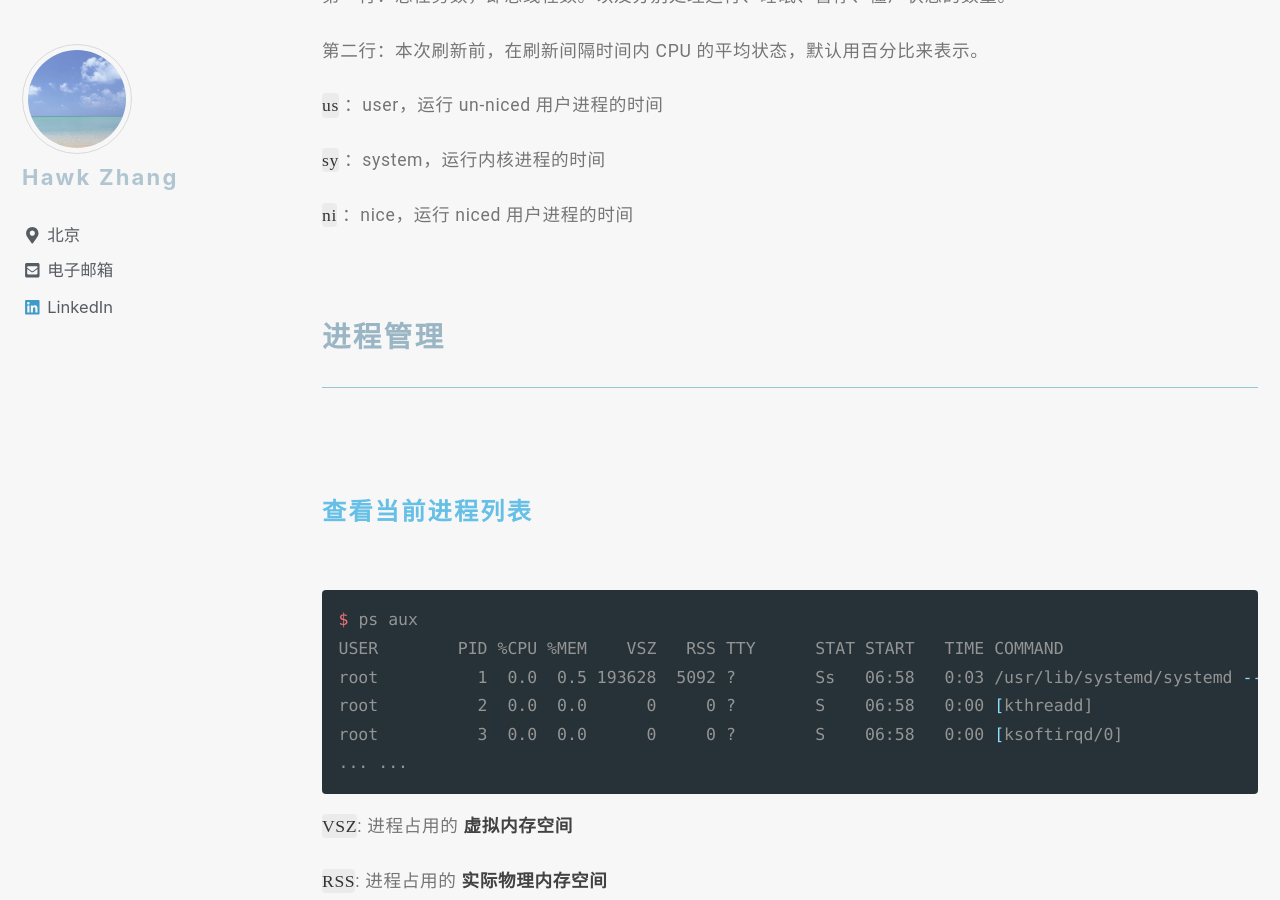
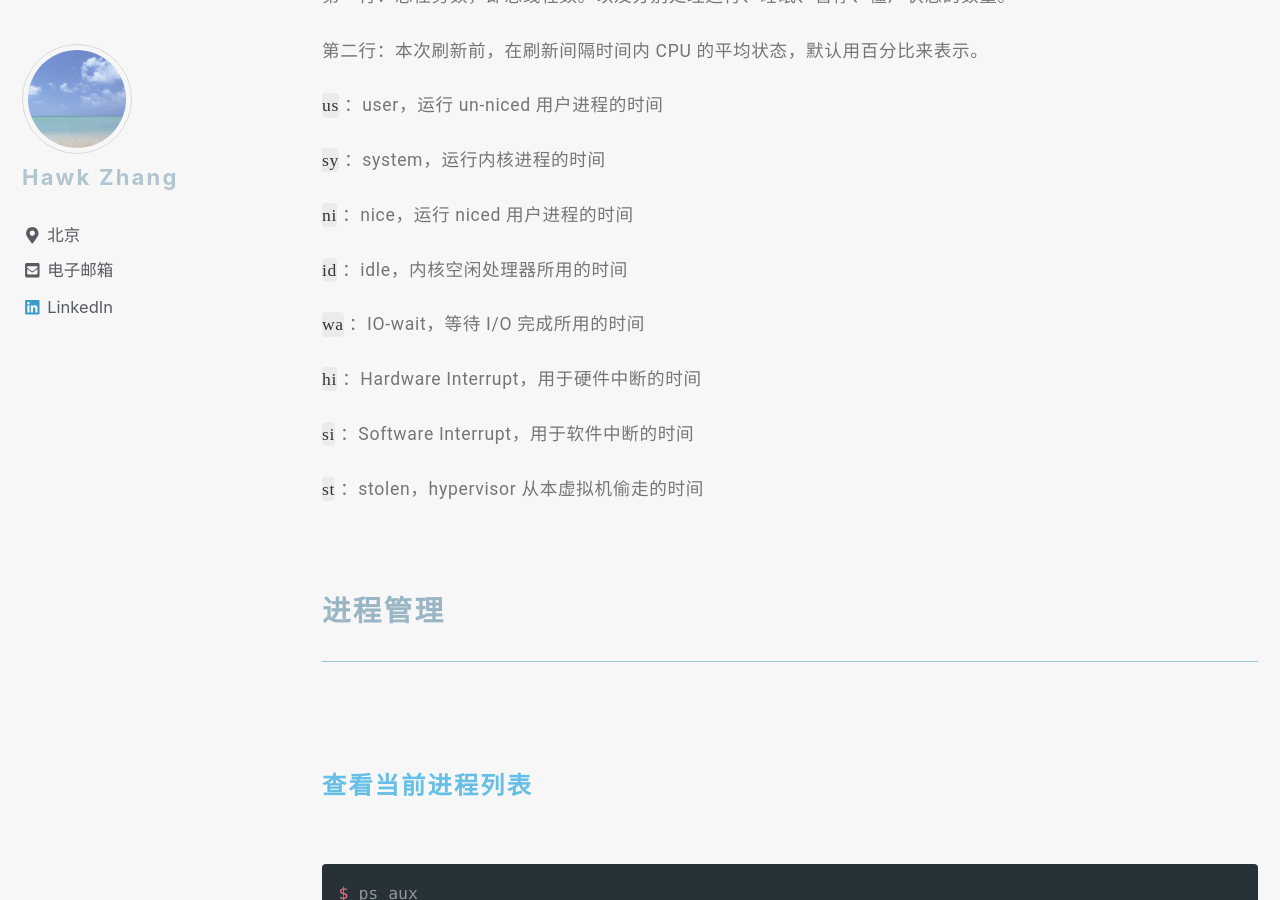
Before and after one commit to narru888/linotes_note, a Jekyll site: the page built from _posts/devop/2017-05-01-troubleshooting.md, in a window 1280 px wide and 900 px high, scrolled down 18365 px. Built offline with Jekyll 4.4.1, drawn with Linux system fonts in a browser that asks for light colours; nearby versions of some CDN libraries; a script that is not in the unit is left out.

Commit message:
update on 2018-08-24 16:50:01 CST

```diff
--- a/_posts/devop/2017-05-01-troubleshooting.md
+++ b/_posts/devop/2017-05-01-troubleshooting.md
@@ -799,7 +799,15 @@ Tasks: 173 total,   1 running, 172 sleeping,   0 stopped,   0 zombie
 
 `ni` ：nice，运行 niced 用户进程的时间
 
+`id` ：idle，内核空闲处理器所用的时间
 
+`wa` ：IO-wait，等待 I/O 完成所用的时间
+
+`hi` ：Hardware Interrupt，用于硬件中断的时间
+
+`si` ：Software Interrupt，用于软件中断的时间
+
+`st` ：stolen，hypervisor 从本虚拟机偷走的时间
 
 
 
```
